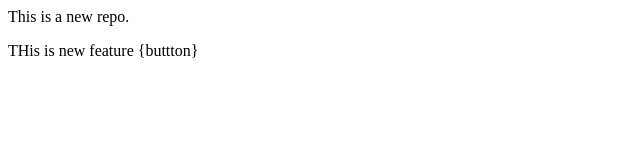
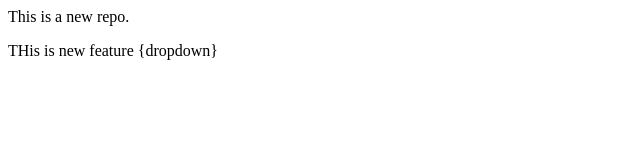
Before and after one commit to RuddySingh/localrepo, a plain HTML site: page index.html in a window 1280 px wide. Shown: the full height of the page, 0-640 px from the left. Drawn offline with Linux system fonts and the light colour scheme.

Commit message:
Add Dropdown

```diff
--- a/index.html
+++ b/index.html
@@ -1,2 +1,2 @@
 <p>This is a new repo.</p>
-<p>THis is new feature {buttton}</p>
+<p>THis is new feature {dropdown}</p>
```
